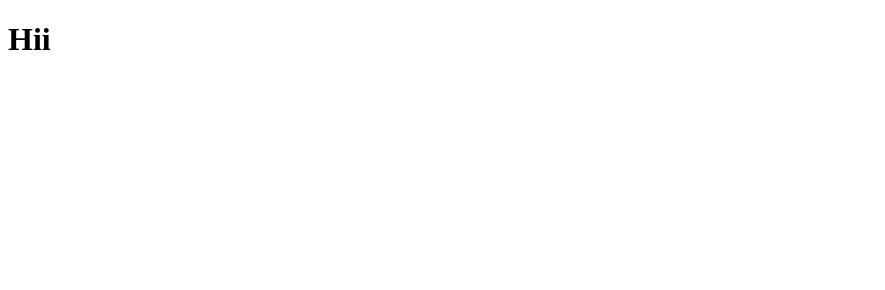
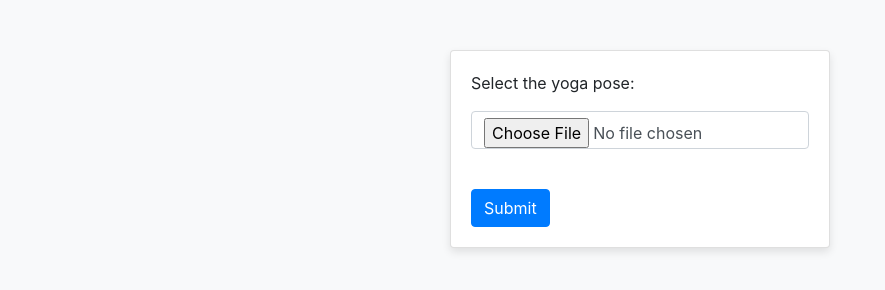
Before and after one commit to Anjali782/yogaApp, a plain HTML site: page templates/home.html in a window 1280 px wide. Shown: the whole page, without its empty margins (0-885 px from the left). Drawn offline with nearby package versions, Linux system fonts and the light colour scheme.

Commit message:
modified:   app.py 	modified:   templates/home.html

```diff
--- a/templates/home.html
+++ b/templates/home.html
@@ -1,16 +1,37 @@
-<!-- <!DOCTYPE html>
+<!DOCTYPE html>
 <html lang="en">
-<link rel="stylesheet" href="https://stackpath.bootstrapcdn.com/bootstrap/4.3.1/css/bootstrap.min.css" integrity="sha384-ggOyR0iXCbMQv3Xipma34MD+dH/1fQ784/j6cY/iJTQUOhcWr7x9JvoRxT2MZw1T" crossorigin="anonymous">
+<link
+        rel="stylesheet"
+        href="https://stackpath.bootstrapcdn.com/bootstrap/4.3.1/css/bootstrap.min.css"
+        integrity="sha384-ggOyR0iXCbMQv3Xipma34MD+dH/1fQ784/j6cY/iJTQUOhcWr7x9JvoRxT2MZw1T"
+        crossorigin="anonymous"
+>
 
 <head>
     <meta charset="UTF-8">
-    <title>Surya Namaskar Yoga Postures</title>
+    <title>Body analysis service</title>
+
+    <style>
+        body {
+            background-color: #f8f9fa; /* Optional: Set a background color */
+        }
+
+        .container {
+            margin-top: 50px; /* Adjust the margin-top value as needed */
+        }
+
+        .card {
+            box-shadow: 0 4px 8px rgba(0, 0, 0, 0.1); /* Optional: Add a subtle box shadow */
+            padding: 20px;
+        }
+    </style>
 </head>
 
 <body>
     <div class="container">
         <div class="row">
             <div class="col-md-4 offset-md-4 card">
+                <p class="mb-3">Select the yoga pose:</p>
                 <form action="/get_array" method="post" enctype="multipart/form-data">
                     <div class="form-group">
                         <input type="file" name="image" class="form-control">
@@ -22,21 +43,4 @@
         </div>
     </div>
 </body>
-
-</html> -->
-
-
-
-<!DOCTYPE html>
-<html lang="en">
-<head>
-    <meta charset="UTF-8">
-    <meta name="viewport" content="width=device-width, initial-scale=1.0">
-    <title>Greetings Page</title>
-</head>
-<body>
-
-    <h1>Hii</h1>
-
-</body>
 </html>
```
Also changed, not shown: 1 other file.
